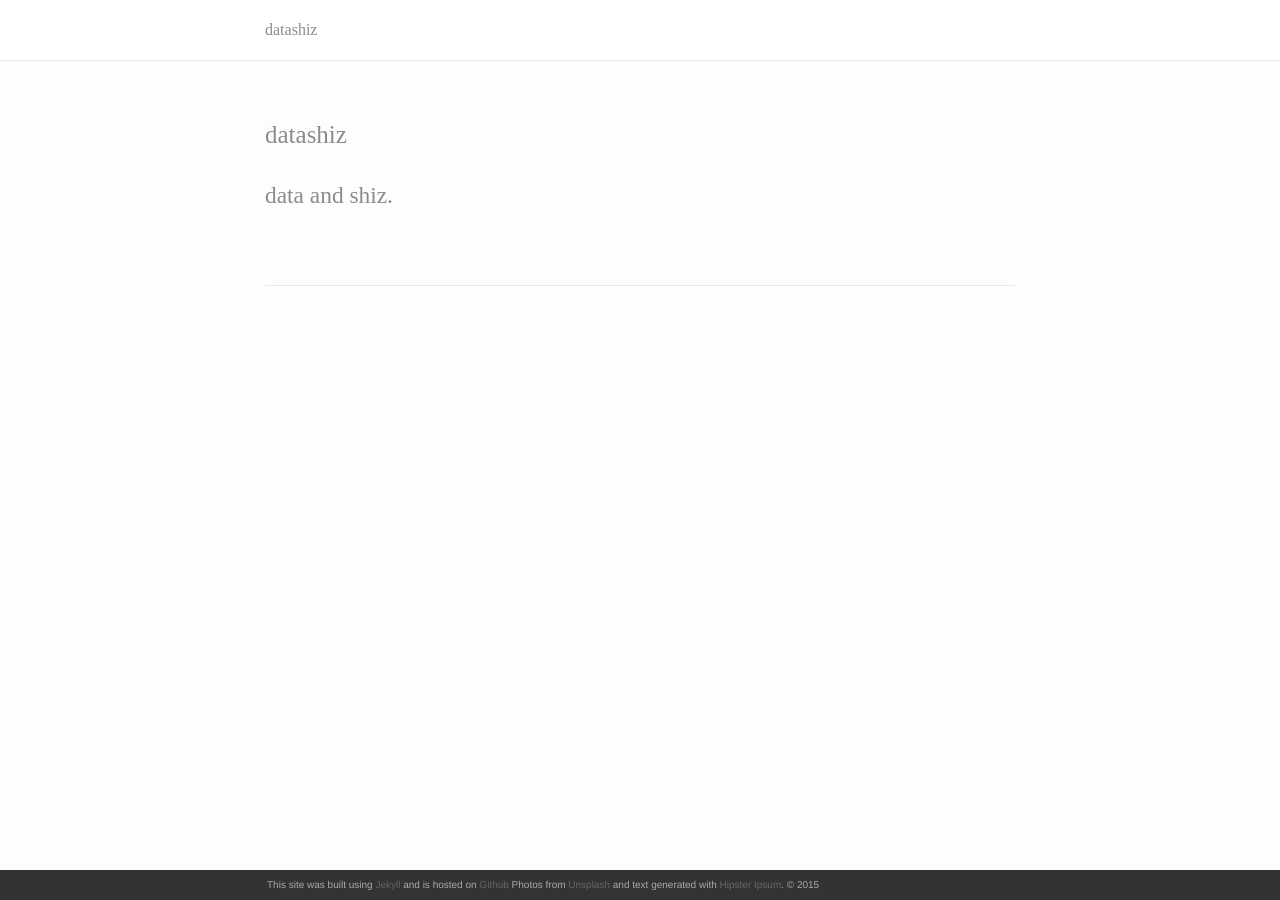
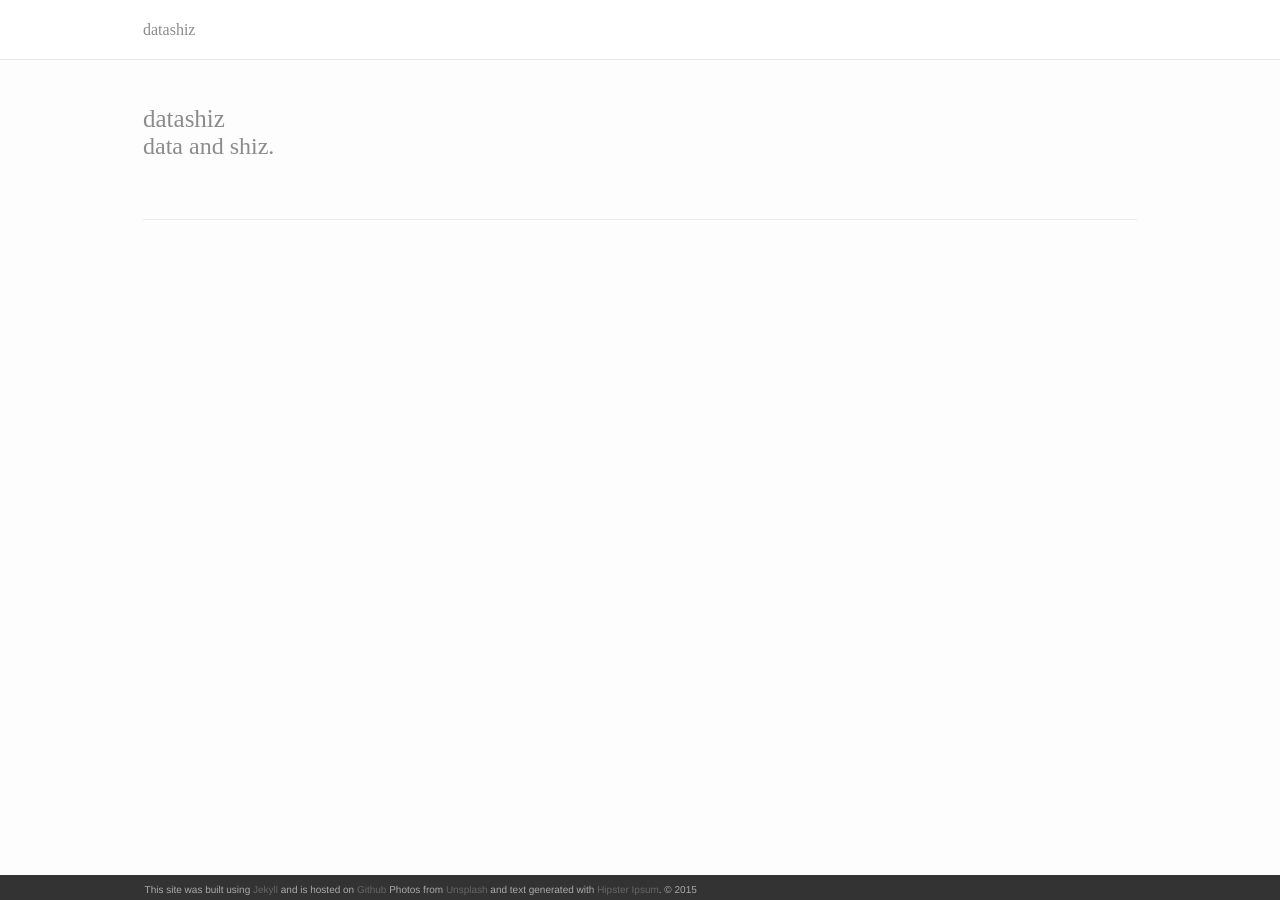
Before and after one commit to christophershane/datashiz, a Jekyll site: the page built from blog.html, in a window 1280 px wide. Built offline with Jekyll 4.4.1, drawn with Linux system fonts in a browser that asks for light colours; nearby versions of some CDN libraries; some web fonts are replaced.

Commit message:
added bootstrap(!), tweaked thumbnail styles

```diff
--- a/_includes/head.html
+++ b/_includes/head.html
@@ -2,11 +2,14 @@
     <meta charset="utf-8">
     <meta name="viewport" content="width=device-width initial-scale=1" />
     <meta http-equiv="X-UA-Compatible" content="IE=edge">
+	<link rel="shortcut icon" href="{{ site.baseurl }}/favicon.png">
 
     <title>{% if page.title %}{{site.title}} : {{ page.title }}{% else %}{{ site.title }}{% endif %}</title>
     <meta name="description" content="{{ site.description }}">
 
+	<link rel="stylesheet" href="https://maxcdn.bootstrapcdn.com/bootstrap/3.3.6/css/bootstrap.min.css" integrity="sha384-1q8mTJOASx8j1Au+a5WDVnPi2lkFfwwEAa8hDDdjZlpLegxhjVME1fgjWPGmkzs7" crossorigin="anonymous">
     <link rel="stylesheet" href="{{ site.baseurl }}/css/main.css">
+
     <link rel="canonical" href="{{ page.url | replace:'index.html','' | prepend: site.baseurl | prepend: site.url }}">
 
     <link rel="stylesheet" href="//maxcdn.bootstrapcdn.com/font-awesome/4.3.0/css/font-awesome.min.css">
--- a/_sass/_base.scss
+++ b/_sass/_base.scss
@@ -195,8 +195,9 @@
  */
 
 .wrapper {
-    max-width: -webkit-calc(800px - (#{$horizontal-spacing-unit} * 2));
-    max-width:         calc(800px - (#{$horizontal-spacing-unit} * 2));
+    max-width: 80%;
+    // max-width: -webkit-calc(800px - (#{$horizontal-spacing-unit} * 2));
+    // max-width:         calc(800px - (#{$horizontal-spacing-unit} * 2));
     margin-right: auto;
     margin-left: auto;
     padding-right: $horizontal-spacing-unit;
@@ -204,8 +205,8 @@
     @extend %clearfix;
 
     @include media-query($on-laptop) {
-        max-width: -webkit-calc(800px - (#{$horizontal-spacing-unit}));
-        max-width:         calc(800px - (#{$horizontal-spacing-unit}));
+        // max-width: -webkit-calc(800px - (#{$horizontal-spacing-unit}));
+        // max-width:         calc(800px - (#{$horizontal-spacing-unit}));
         padding-right: $spacing-unit / 2;
         padding-left: $spacing-unit / 2;
     }
--- a/_sass/_layout.scss
+++ b/_sass/_layout.scss
@@ -233,14 +233,19 @@
     width: 100%;
     height: 230px;
     overflow: hidden;
+    padding: 0px !important;
 }
 
-.thumbnail img {
+.thumbnail a>img {
+    min-width: 100%;
+    min-height: 100%;
     width: 500px;
+    max-width: none;
     height: auto;
     position: relative;
-    left: -50%;
-    top: -50%;
+    left: 50%;
+    top: 50%;
+    transform: translate(-50%,-50%);
 }
 
 .thumbnail a {
```
Also changed, not shown: _viz/drones.html (+9 -5 lines), favicon.png (added).
